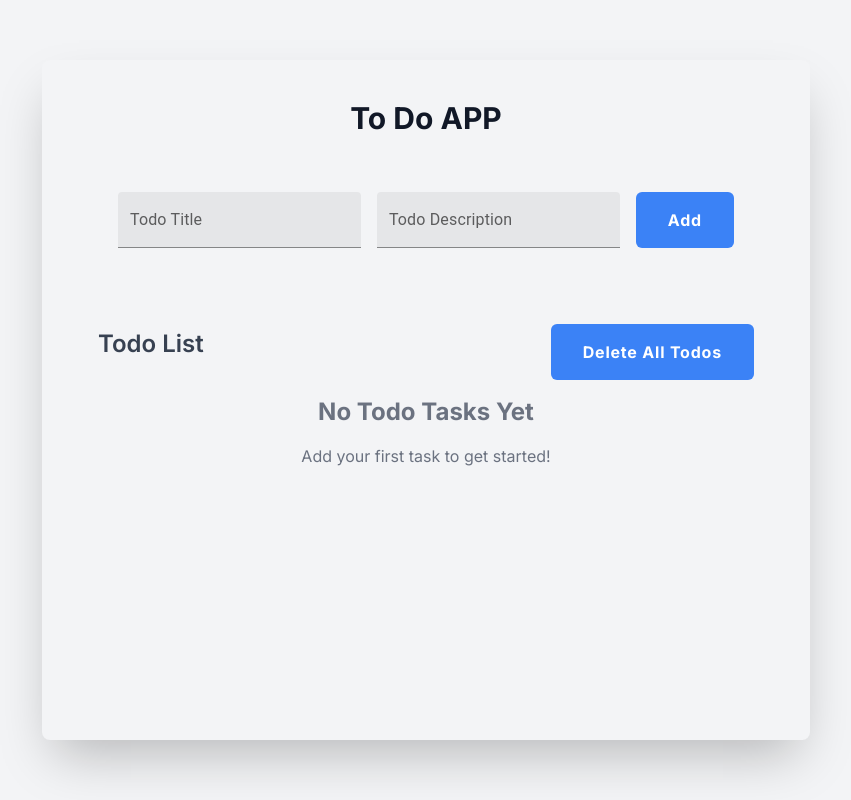
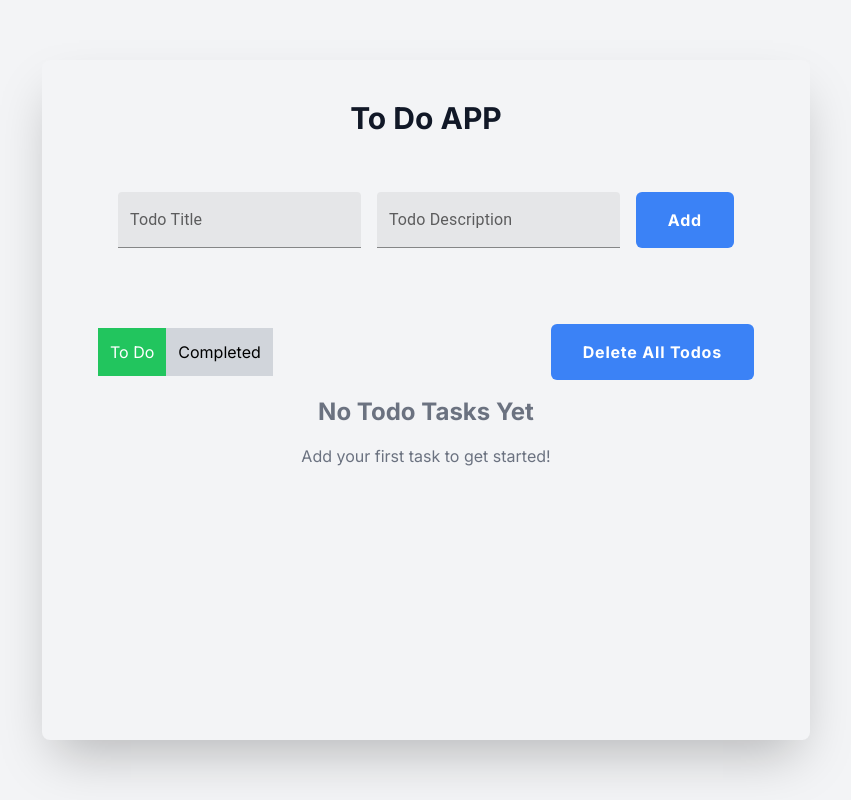
Before and after one commit to devnuckles/next-todo-app, a Next.js app: page / in a window 1280 px wide. Shown: the whole page, without its empty margins (214-1065 px from the left). Built offline with nearby package versions, Linux system fonts and the light colour scheme.

Commit message:
Added Toggle Buttons of Completed and TodO

```diff
--- a/src/app/_components/todo/todo.component.jsx
+++ b/src/app/_components/todo/todo.component.jsx
@@ -7,6 +7,7 @@ import TodoListItem from "./todo-list-item.component";
 const ToDo = () => {
     const [todoList, setTodoList] = useState([]);
     const [isDeleting, setIsDeleting] = useState(false);
+    const [isCompletedScreen, setIscompletedScreen] = useState(false);
 
     const handleDeleteAllTodos = () => {
         alert("Are you sure? You want to Delete all todos?");
@@ -44,9 +45,32 @@ const ToDo = () => {
 
             <div className="w-full h-full overflow-y-auto">
                 <div className="flex items-center  justify-between w-full p-4">
-                    <h2 className="text-xl md:text-2xl font-semibold text-gray-700 md:mb-4">
-                        Todo List
-                    </h2>
+                    <div className="bg-gray-300">
+                        <button
+                            className={`p-3 ${
+                                isCompletedScreen
+                                    ? ""
+                                    : "text-white bg-green-500"
+                            }`}
+                            onClick={() => {
+                                setIscompletedScreen(false);
+                            }}
+                        >
+                            To Do
+                        </button>
+                        <button
+                            className={`p-3 ${
+                                isCompletedScreen
+                                    ? "text-white bg-green-500"
+                                    : ""
+                            }`}
+                            onClick={() => {
+                                setIscompletedScreen(true);
+                            }}
+                        >
+                            Completed
+                        </button>
+                    </div>
                     <button
                         onClick={handleDeleteAllTodos}
                         disabled={todoList.length === 0}
@@ -56,7 +80,30 @@ const ToDo = () => {
                     </button>
                 </div>
 
-                {todoList.length === 0 ? (
+                {isCompletedScreen ? (
+                    todoList.length === 0 ? (
+                        <div className="flex flex-col items-center justify-center text-gray-500">
+                            <p className="text-xl md:text-2xl font-bold mb-4">
+                                No Completed Todo Tasks Yet
+                            </p>
+                            <p className="text-sm md:text-base">
+                                Complete your first task
+                            </p>
+                        </div>
+                    ) : (
+                        todoList.map((item, index) => {
+                            return (
+                                <TodoListItem
+                                    key={index}
+                                    item={item}
+                                    itemId={index}
+                                    todoList={todoList}
+                                    setTodoList={setTodoList}
+                                />
+                            );
+                        })
+                    )
+                ) : todoList.length === 0 ? (
                     <div className="flex flex-col items-center justify-center text-gray-500">
                         <p className="text-xl md:text-2xl font-bold mb-4">
                             No Todo Tasks Yet
--- a/src/app/layout.js
+++ b/src/app/layout.js
@@ -5,7 +5,7 @@ const inter = Inter({ subsets: ["latin"] });
 
 export const metadata = {
     title: "My ToDo App ",
-    description: "Todo React App",
+    description: "Todo Next App",
 };
 
 export default function RootLayout({ children }) {
```
